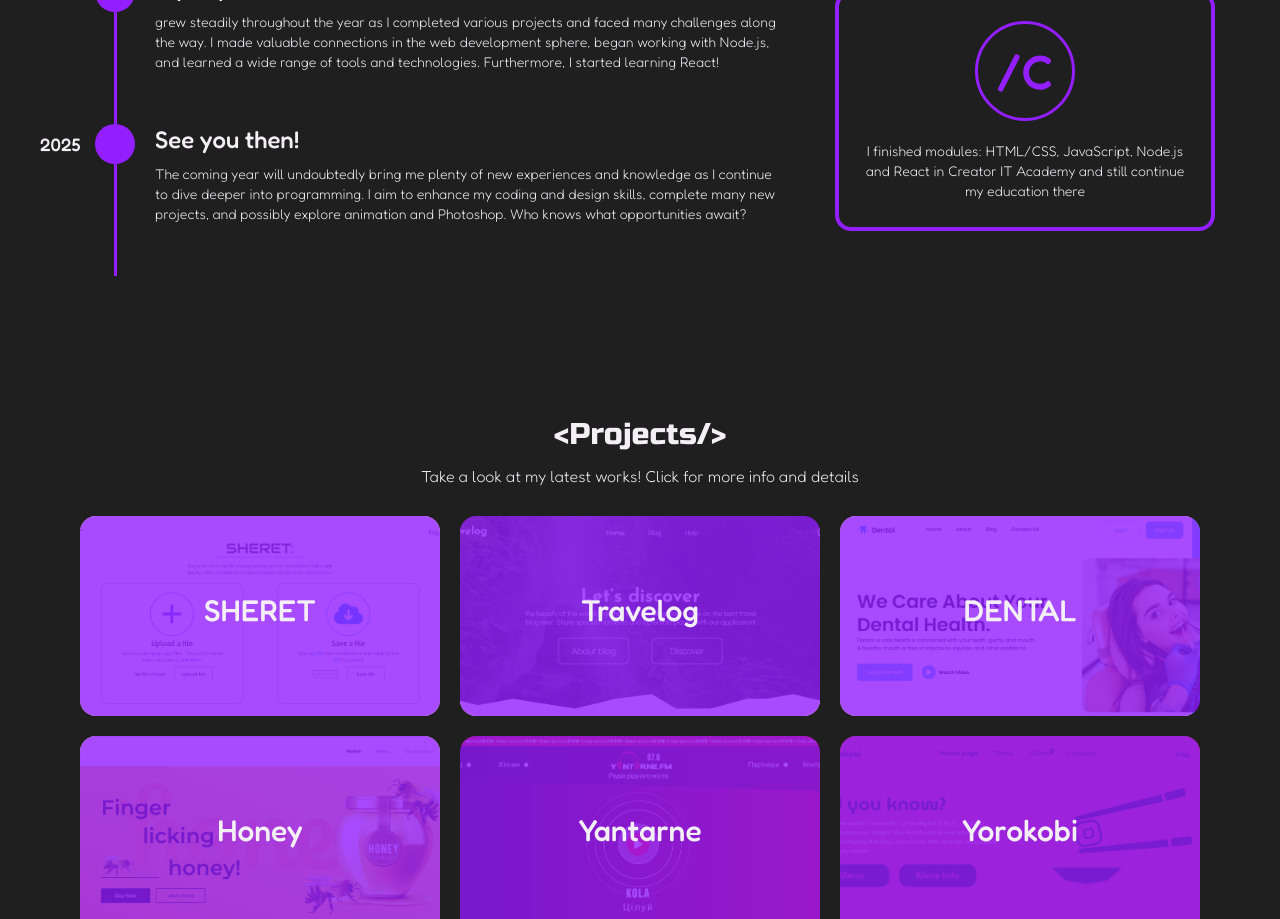
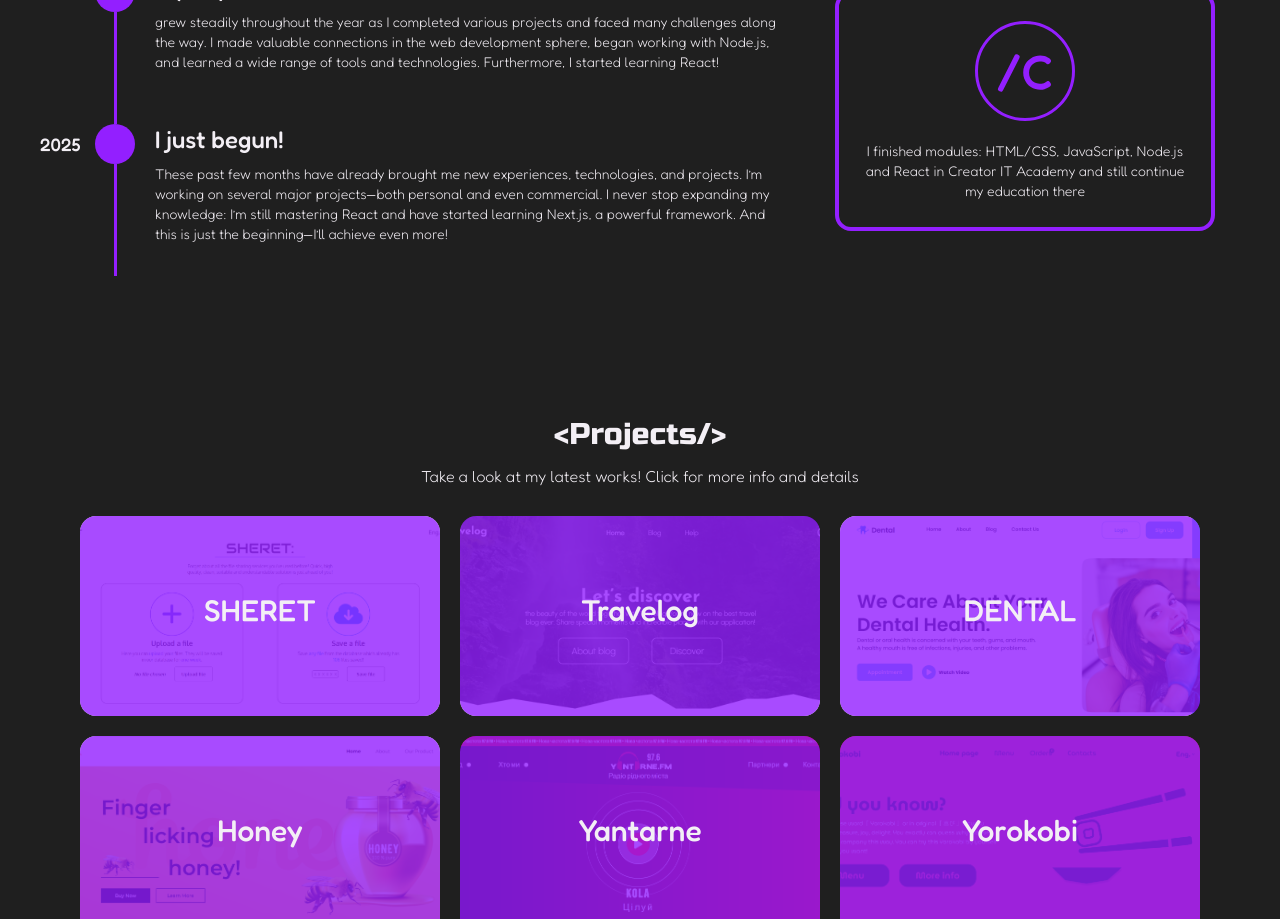
Before and after one commit to ZubalYana/Portfolio, a React (Vite) app: page /about in a window 1280 px wide. Shown: the part 2020-2939 px from the top of the page. Built offline with nearby package versions, Linux system fonts and the light colour scheme; a web font is replaced by a local one.

Commit message:
update the 2025 experience roadmap caption

```diff
--- a/src/components/ExperienceRoadmap/ExperienceRoadmap.jsx
+++ b/src/components/ExperienceRoadmap/ExperienceRoadmap.jsx
@@ -43,15 +43,15 @@ export default function ExperienceRoadmap() {
     },
     {
       year: '2025',
-      title: 'See you then!',
+      title: 'I just begun!',
       description:
-        'The coming year will undoubtedly bring me plenty of new experiences and knowledge as I continue to dive deeper into programming. I aim to enhance my coding and design skills, complete many new projects, and possibly explore animation and Photoshop. Who knows what opportunities await?',
-      uaTitle: 'До зустрічі!',
+        'These past few months have already brought me new experiences, technologies, and projects. I’m working on several major projects—both personal and even commercial. I never stop expanding my knowledge: I’m still mastering React and have started learning Next.js, a powerful framework. And this is just the beginning—I’ll achieve even more!',
+      uaTitle: 'Я лише почала!',
       uaDescription:
-        'Наступний рік, безсумнівно, принесе мені безліч нових вражень і знань, оскільки я продовжую поглиблювати свої знання в програмуванні. Моя мета — покращити свої навички кодування та дизайну, завершити багато нових проектів і, можливо, дослідити анімацію та Photoshop. Хто знає, які можливості чекають?',
-      frTitle: 'À bientôt!',
+        'Ці перші місяці року вже принесли мені новий досвід, технології та проєкти. Я працюю над кількома великими проєктами—як особистими, так і навіть комерційними. Я не зупиняюся на досягнутому: продовжую вдосконалювати React і почала вивчати Next.js, потужний фреймворк. І це лише початок—я досягну ще більшого!',
+      frTitle: 'Je viens de commencer !',
       frDescription:
-        "L’année à venir m’apportera sans aucun doute de nombreuses nouvelles expériences et connaissances alors que je continue à plonger plus profondément dans la programmation. Je vise à améliorer mes compétences en codage et en design, réaliser de nombreux nouveaux projets et peut-être explorer l’animation et Photoshop. Qui sait quelles opportunités m’attendent ?",
+        'Ces premiers mois de l’année m’ont déjà apporté de nouvelles expériences, technologies et projets. Je travaille sur plusieurs grands projets, aussi bien personnels que même commerciaux. Je ne cesse jamais d’élargir mes connaissances : je continue de perfectionner React et j’ai commencé à apprendre Next.js, un framework puissant. Et ce n’est que le début—je vais accomplir encore plus !',
     },
   ];
 
```
